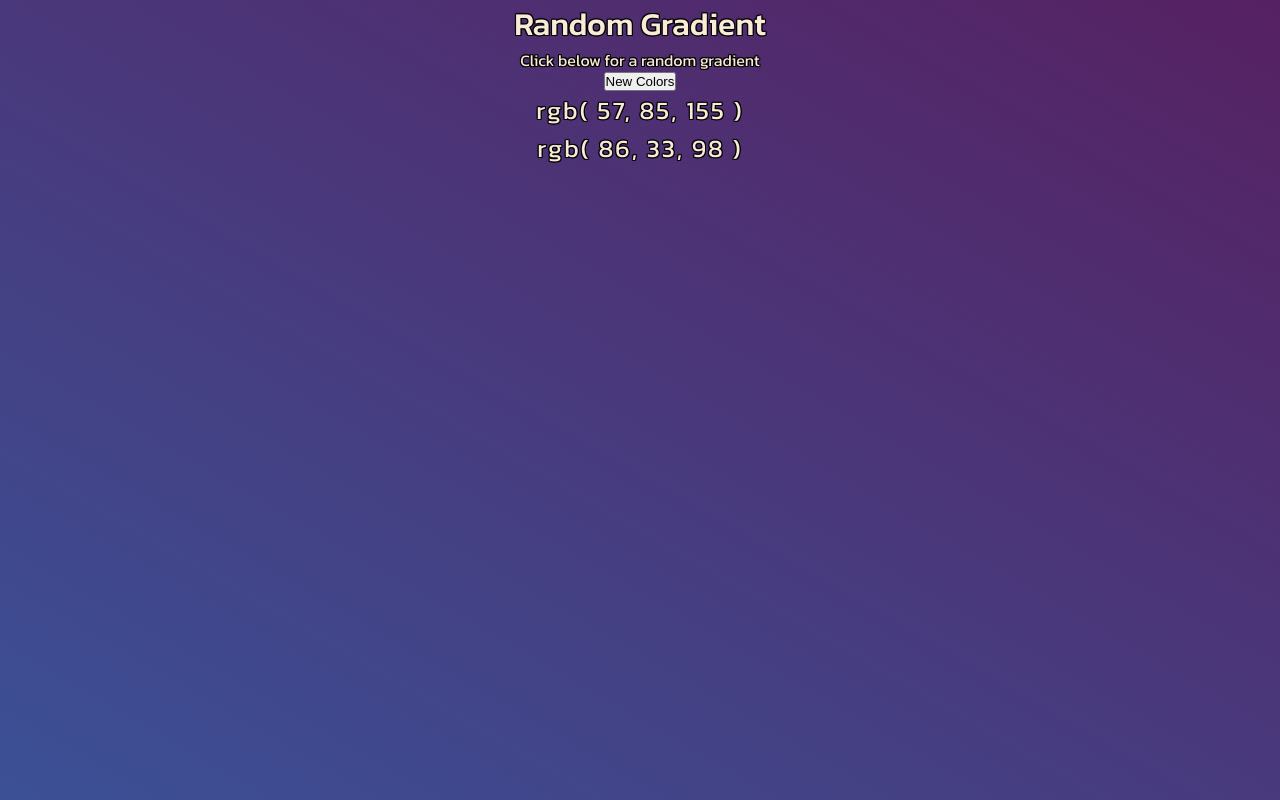
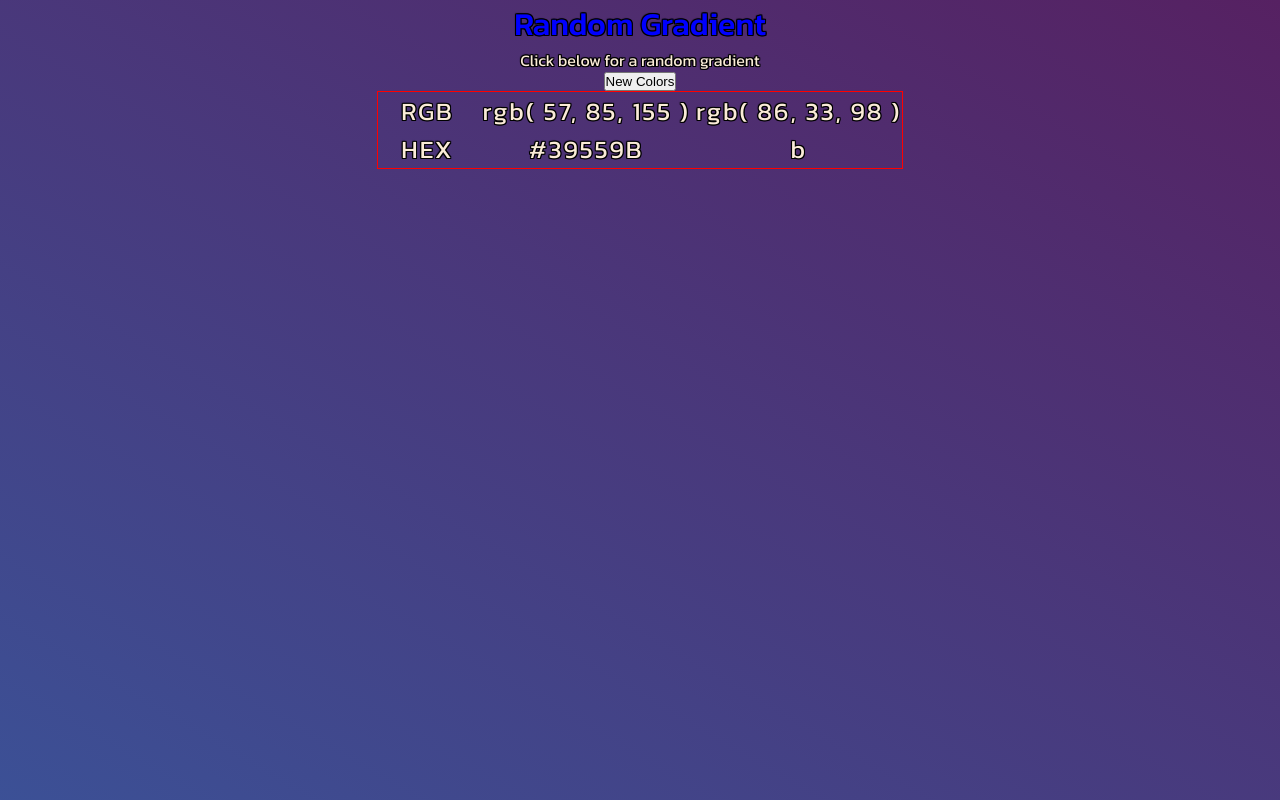
Before and after one commit to mbeckdev/background-generator, a plain HTML site: page index.html in a window 1280 px wide. Both pictures are taken after a click on the button "New Colors". Shown: the top 800 px of the page. Drawn offline with Linux system fonts and the light colour scheme.

Commit message:
replace vars with lets, make a grid, make  math work for first HEX#

```diff
--- a/app.js
+++ b/app.js
@@ -3,8 +3,8 @@ function har() {
 }
 har();
 
-var rndColor1;
-var rndColor2;
+// var rndColor1;
+// var rndColor2;
 
 function getRandomNum() {
     let num = 0;
@@ -16,7 +16,36 @@ function getRandomNum() {
     return num;
 }
 
-var places = ["bod", "phone-size"];
+let places = ["bod", "phone-size"];
+
+// VARIABLES TO HELP WITH DECIMAL NUMBERS IN RGB
+let rnd1R, rnd1G, rnd1B;
+let rnd2R, rnd2G, rnd2B;
+
+// VARIABLES TO HELP WITH HEX NUMBERS
+let hex1R, hex1G, hex1B;
+let hex2R, hex2G, hex2B;
+let firstDecDigit, secondDecDigit;
+let firstHexDigit, secondHexDigit;
+
+let deciToHex = {
+    0: '0',
+    1: '1',
+    2: '2',
+    3: '3',
+    4: '4',
+    5: '5',
+    6: '6',
+    7: '7',
+    8: '8',
+    9: '9',
+    10: 'A',
+    11: 'B',
+    12: 'C',
+    13: 'D',
+    14: 'E',
+    15: 'F',
+}
 
 function colors() {
     rnd1R = getRandomNum();
@@ -38,18 +67,42 @@ function colors() {
             rnd2B + '))';
     }
 
-
     document.getElementById('color1').innerHTML
         = 'rgb( ' +
         rnd1R + ', ' +
         rnd1G + ', ' +
         rnd1B + ' ) ';
 
-
-
     document.getElementById('color2').innerHTML
         = 'rgb( ' +
         rnd2R + ', ' +
         rnd2G + ', ' +
         rnd2B + ' )';
+
+    // TRANSLATE COLORS FROM DECIMAL TO HEX
+    hex1R = translateRGBtoHEX(rnd1R);   //THIS IS A TWO CHAR STRING
+    hex1G = translateRGBtoHEX(rnd1G);
+    hex1B = translateRGBtoHEX(rnd1B);
+    hex2R = translateRGBtoHEX(rnd2R);
+    hex2G = translateRGBtoHEX(rnd2G);
+    hex2B = translateRGBtoHEX(rnd2B);
+
+    //WRITE HEX NUMBERS TO HTML
+    document.getElementById('hex-color1').innerHTML
+        = '#' +
+        hex1R +
+        hex1G +
+        hex1B;
 }
+
+function translateRGBtoHEX(rgbNumber) {
+
+    secondDecDigit = rgbNumber % 16;  //255%16=15 ...
+    firstDecDigit = Math.floor(rgbNumber / 16);  // forget the decimals... how?
+
+    firstHexDigit = deciToHex[firstDecDigit];  //should be a string after this
+    secondHexDigit = deciToHex[secondDecDigit];  //should be a string after this
+
+    // NOW SET THE HEX NUMBERS
+    return firstHexDigit + secondHexDigit;  //THIS IS A STRING
+}
--- a/index.html
+++ b/index.html
@@ -13,8 +13,14 @@
     <p>Click below for a random gradient</p>
 
     <button id='btn' onclick='colors()'>New Colors</button>
-    <div id='color1' class='color-val'>color1</div>
-    <div id='color2' class='color-val'>color2</div>
+    <div class='color-grid'>
+        <div>RGB</div>
+        <div id='color1' class='color-val'>color1</div>
+        <div id='color2' class='color-val'>color2</div>
+        <div>HEX</div>
+        <div id='hex-color1'>a</div>
+        <div id='hex-color2'>b</div>
+    </div>
     <h2 id='haha'>haha</h2>
 
     <div id='phone-size'>
--- a/styles.css
+++ b/styles.css
@@ -24,7 +24,7 @@ body {
 h1, p, button, h2 {
     margin: 0 auto;
 }
-.color-val {
+.color-grid {
     letter-spacing: 2px;
     font-size: 25px;
 }
@@ -40,3 +40,17 @@ h2 {
     min-width: 400px;
     display: flex;
 }
+@media screen and (min-width: 650px) {
+    h1 {
+        color: blue;  /* for testing */
+    }
+    .color-grid {
+        display:grid;
+        border: 1px solid red;
+        grid-template-columns: 100px 1fr 1fr; /* 1fr */
+        column-gap: 5px;
+    }
+    .color-grid div {
+        margin: 0 auto;
+    }
+}
```
